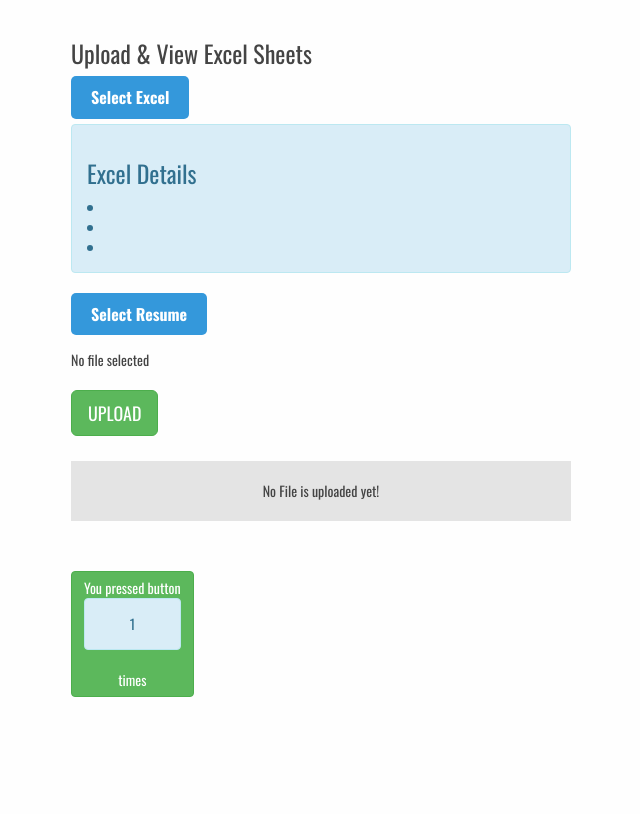
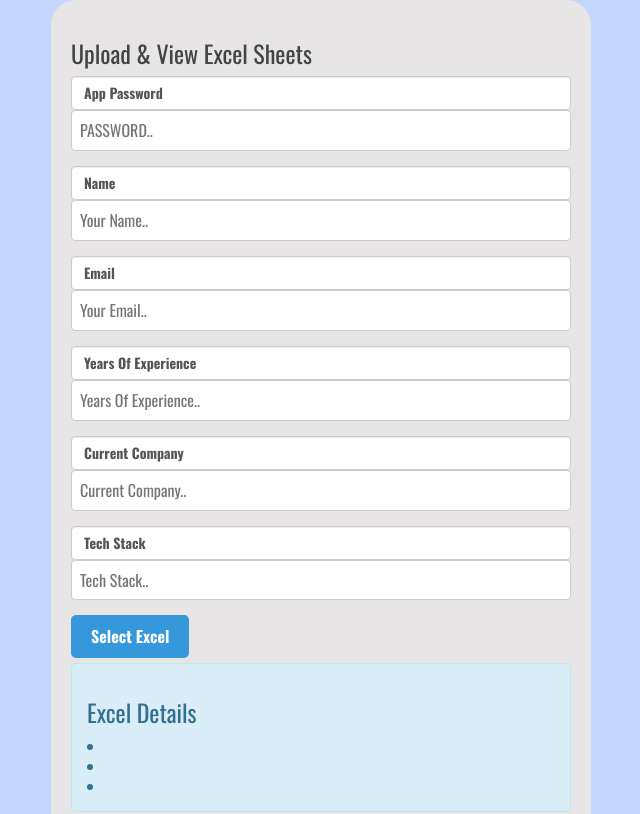
Before and after one commit to arka1997/my-app, a React (Create React App) app: page / in a window 1280 px wide. Shown: the top 814 px of the page, without its empty margins (319-959 px from the left). Built offline with nearby package versions, Linux system fonts and the light colour scheme.

Commit message:
Allowed users to send mail Passwords and info from UI without storing in server

```diff
--- a/src/App.js
+++ b/src/App.js
@@ -7,11 +7,32 @@ function App() {
   const [excelName, setExcelName] = useState(null);
   const [excelSize, setExcelSize] = useState(null);
   const [typeError, setTypeError] = useState(null);
-
   const [typeSuccess, setTypeSuccess] = useState(null);
   const [excelFile, setExcelFile] = useState(null);
   const [excelData, setExcelData] = useState(null);
   const [resumeFile, setResumeFile] = useState(null);
+
+  const [name, setName] = useState(null);
+  const [email, setEmail] = useState(null);
+  const [yoe, setYoe] = useState(null);
+  const [currentCompany, setCurrentCompany] = useState(null);
+  const [password, setPassword] = useState(null);
+
+  const handleNameChange = (event) => {
+	  setName(event.target.value);// To fetch the input values
+  }
+  const handleEmailChange = (event) => {
+	  setEmail(event.target.value);
+  }
+  const handleYoeChange = (event) => {
+	  setYoe(event.target.value);
+  }
+  const handleCurrentCompanyChange = (event) => {
+	  setCurrentCompany(event.target.value);
+  }
+  const handlePasswordChange = (event) => {
+	  setPassword(event.target.value);
+  }
 
   const handleExcelChange = (e) => {
     const fileTypes = [
@@ -78,7 +99,7 @@ const handleResumeChange = (e) => {
         const data = XLSX.utils.sheet_to_json(worksheet);
         if (data && data.length > 0) {
           const excelDataArray = data.map((individualExcelData) => {
-            const { company_name, email_of_employees, role } = individualExcelData;
+            const { company_name, email_of_employees, role} = individualExcelData;
             if (company_name && email_of_employees && role) {
               return {
                 company_name,
@@ -92,7 +113,12 @@ const handleResumeChange = (e) => {
           if (validExcelDataArray.length > 0) {
             // Send all Excel data to the server in a single request
             await axios.post('http://localhost:3001/excelUpload', {
-            data: validExcelDataArray,
+              data: validExcelDataArray,
+              name:name,
+              password: password,
+              sender_mail: email,
+              yoe: yoe,
+              currentCompany: currentCompany,
           });
           setTypeSuccess('Data sent successfully');
           }
@@ -115,6 +141,81 @@ const handleResumeChange = (e) => {
     <div className="wrapper">
       <h3>Upload & View Excel Sheets</h3>
       <form className="form-group custom-form" onSubmit={handleFileSubmit}>
+
+      <div className="form-control" htmlFor="password-upload">
+        <label>App Password</label>
+      </div>
+      <div className="form-beautify">
+          <input
+            type="password"
+            name="password"
+            className="password-upload"
+            placeholder="PASSWORD.."
+            onChange={handlePasswordChange}
+          />
+      </div>
+      <div className="form-control" htmlFor="name-upload">
+        <label>Name</label>
+      </div>
+      <div className="form-beautify">
+          <input
+            type="text"
+            name="name"
+            className="name-upload"
+            placeholder="Your Name.."
+            onChange={handleNameChange}
+          />
+      </div>
+      <div className="form-control" htmlFor="email-upload">
+        <label>Email</label>
+      </div>
+      <div className="form-beautify">
+          <input
+            type="email"
+            name="email"
+            className="email-upload"
+            placeholder="Your Email.."
+            onChange={handleEmailChange}
+          />
+      </div>
+      <div className="form-control" htmlFor="yoe-upload">
+        <label>Years Of Experience</label>
+      </div>
+      <div className="form-beautify">
+          <input
+            type="number"
+            name="yoe"
+            className="yoe-upload"
+            placeholder="Years Of Experience.."
+            onChange={handleYoeChange}
+          />
+      </div>
+      <div className="form-control" htmlFor="currentCompany-upload">
+        <label>Current Company</label>
+      </div>
+      <div className="form-beautify">
+          <input
+            type="text"
+            name="currentCompany"
+            className="currentCompany-upload"
+            placeholder="Current Company.."
+            onChange={handleCurrentCompanyChange}
+          />
+      </div>
+
+      <div className="form-control" htmlFor="techStack-upload">
+        <label>Tech Stack</label>
+      </div>
+      <div className="form-beautify">
+          <input
+            type="text"
+            name="techStack"
+            className="techStack-upload"
+            placeholder="Tech Stack.."
+            // onChange={handleTechStackChange}
+          />
+      </div>
+
         <label htmlFor="excel-upload" className="upload-btn">
           <span>Select Excel</span>
         </label>
--- /dev/null
+++ b/src/css/FileUploader.css
@@ -0,0 +1,144 @@
+/* FileUploader.css */
+
+/* Import Google font - Poppins */
+@import url('https://fonts.googleapis.com/css2?family=Poppins:wght@400;500;600&display=swap');
+
+* {
+  margin: 0;
+  padding: 0;
+  box-sizing: border-box;
+  font-family: "Poppins", sans-serif;
+}
+
+body {
+  display: flex;
+  align-items: center;
+  justify-content: center;
+  min-height: 100vh;
+  background: #6990F2;
+}
+
+::selection {
+  color: #fff;
+  background: #6990F2;
+}
+
+.wrapper {
+  width: 430px;
+  background: #fff;
+  border-radius: 5px;
+  padding: 30px;
+  box-shadow: 7px 7px 12px rgba(0, 0, 0, 0.05);
+}
+
+.wrapper header {
+  color: #6990F2;
+  font-size: 27px;
+  font-weight: 600;
+  text-align: center;
+}
+
+.wrapper form {
+  height: 167px;
+  display: flex;
+  cursor: pointer;
+  margin: 30px 0;
+  align-items: center;
+  justify-content: center;
+  flex-direction: column;
+  border-radius: 5px;
+  border: 2px dashed #6990F2;
+}
+
+form :where(i, p) {
+  color: #6990F2;
+}
+
+form i {
+  font-size: 50px;
+}
+
+form p {
+  margin-top: 15px;
+  font-size: 16px;
+}
+
+section .row {
+  margin-bottom: 10px;
+  background: #E9F0FF;
+  list-style: none;
+  padding: 15px 20px;
+  border-radius: 5px;
+  display: flex;
+  align-items: center;
+  justify-content: space-between;
+}
+
+section .row i {
+  color: #6990F2;
+  font-size: 30px;
+}
+
+section .details span {
+  font-size: 14px;
+}
+
+.progress-area .row .content {
+  width: 100%;
+  margin-left: 15px;
+}
+
+.progress-area .details {
+  display: flex;
+  align-items: center;
+  margin-bottom: 7px;
+  justify-content: space-between;
+}
+
+.progress-area .content .progress-bar {
+  height: 6px;
+  width: 100%;
+  margin-bottom: 4px;
+  background: #fff;
+  border-radius: 30px;
+}
+
+.content .progress-bar .progress {
+  height: 100%;
+  width: 0%;
+  background: #6990F2;
+  border-radius: inherit;
+}
+
+.uploaded-area {
+  max-height: 232px;
+  overflow-y: scroll;
+}
+
+.uploaded-area.onprogress {
+  max-height: 150px;
+}
+
+.uploaded-area::-webkit-scrollbar {
+  width: 0px;
+}
+
+.uploaded-area .row .content {
+  display: flex;
+  align-items: center;
+}
+
+.uploaded-area .row .details {
+  display: flex;
+  margin-left: 15px;
+  flex-direction: column;
+}
+
+.uploaded-area .row .details .size {
+  color: #404040;
+  font-size: 11px;
+}
+
+.uploaded-area i.fa-check {
+  font-size: 16px;
+}
--- /dev/null
+++ b/src/demo_code/FileUploader.js
@@ -0,0 +1,65 @@
+import React, { useState } from 'react';
+import axios from 'axios';
+
+const FileUploader = () => {
+  const [excelFile, setExcelFile] = useState(null);
+  const [typeError, setTypeError] = useState('');
+  const [uploading, setUploading] = useState(false);
+
+  const handleFileChange = (e) => {
+    const file = e.target.files[0];
+
+    if (file) {
+      setExcelFile(file);
+      uploadFile(file.name);
+    }
+  };
+
+  const uploadFile = async (name) => {
+    try {
+      setUploading(true);
+
+      const formData = new FormData();
+      formData.append('file', excelFile);
+
+      const response = await axios.post('http://localhost:3001/php/upload.php', formData, {
+        onUploadProgress: (progressEvent) => {
+          const loaded = progressEvent.loaded;
+          const total = progressEvent.total;
+
+          const fileLoaded = Math.floor((loaded / total) * 100);
+
+          // Update UI with progress information
+          console.log(`File Upload Progress: ${fileLoaded}%`);
+        },
+      });
+
+      console.log('File Upload Response:', response.data);
+
+      setUploading(false);
+    } catch (error) {
+      setTypeError(`Error during file upload: ${error.message}`);
+      setUploading(false);
+    }
+  };
+
+  return (
+    <div className="wrapper">
+      <header>File Uploader React</header>
+      <form>
+        <input
+          type="file"
+          name="file"
+          className="file-input"
+          onChange={handleFileChange}
+        />
+        <i className="fas fa-cloud-upload-alt"></i>
+        <p>Browse File to Upload</p>
+      </form>
+      <section className="progress-area"></section>
+      <section className={`uploaded-area ${uploading ? 'onprogress' : ''}`}></section>
+    </div>
+  );
+};
+
+export default FileUploader;
--- a/src/index.css
+++ b/src/index.css
@@ -1,18 +1,20 @@
 html {
   font-size: 62.5%;
 }
+
 
 body {
   margin: 0;
   color: #444;
   -webkit-font-smoothing: antialiased;
   -moz-osx-font-smoothing: grayscale;
-  background: #fefefe;
   overflow: hidden;
   font-family: 'Oswald', sans-serif !important;
   display: flex;
   align-items: center;
   justify-content: center;
+  min-height: 100vh;
+  background: #c5d6ff;
 }
 
 .dashboard {
@@ -32,20 +34,19 @@ body {
 }
 
 .wrapper{
-  width: 100%;
-  max-width: 1200px;
+  border-radius: 25px;
+  padding: 20px;
   margin: auto;
-  overflow-x: hidden;
-  padding: 20px;
+  background-color: #e7e5e5;
 }
 
 .custom-form{
   width: 500px;
 }
 
-.btn{
+/* .btn{
   margin: 10px 0;
-}
+} */
 
 .viewer{
   width: 100%;
@@ -91,11 +92,157 @@ body {
   background-color: #2980b9;
 }
 
-.hidden {
+/* .hidden {
   display: none;
-}
+} */
 
 .file-name {
   margin-top: 10px;
   font-size: 14px;
 }
+
+.form{
+  display: flex;
+  flex-direction: column;
+  justify-content: center;
+  align-items: center;
+  border: 2px dashed #1475cf;
+  height: 300px;
+  width: 500px;
+  cursor: pointer;
+  border-radius: 5px;
+}
+/* Add this CSS to your existing stylesheet or create a new one */
+
+.form-beautify {
+  margin-bottom: 15px;
+}
+
+.form-beautify label {
+  display: block;
+  font-size: 14px;
+  margin-bottom: 5px;
+}
+
+.form-beautify input {
+  width: 100%;
+  padding: 8px;
+  font-size: 16px;
+  border: 1px solid #ccc;
+  border-radius: 4px;
+  box-sizing: border-box;
+}
+
+/* Optional: Style for hover and focus states */
+.form-beautify input:hover,
+.form-beautify input:focus {
+  border-color: #007bff;
+  outline: none;
+}
+
+
+/* ::selection{
+  color: #fff;
+  background: #6990F2;
+}
+.wrapper{
+  width: 430px;
+  background: #fff;
+  border-radius: 5px;
+  padding: 30px;
+  box-shadow: 7px 7px 12px rgba(0,0,0,0.05);
+}
+.wrapper header{
+  color: #6990F2;
+  font-size: 27px;
+  font-weight: 600;
+  text-align: center;
+}
+.wrapper form{
+  height: 167px;
+  display: flex;
+  cursor: pointer;
+  margin: 30px 0;
+  align-items: center;
+  justify-content: center;
+  flex-direction: column;
+  border-radius: 5px;
+  border: 2px dashed #6990F2;
+}
+form :where(i, p){
+  color: #6990F2;
+}
+form i{
+  font-size: 50px;
+}
+form p{
+  margin-top: 15px;
+  font-size: 16px;
+}
+
+section .row{
+  margin-bottom: 10px;
+  background: #E9F0FF;
+  list-style: none;
+  padding: 15px 20px;
+  border-radius: 5px;
+  display: flex;
+  align-items: center;
+  justify-content: space-between;
+}
+section .row i{
+  color: #6990F2;
+  font-size: 30px;
+}
+section .details span{
+  font-size: 14px;
+}
+.progress-area .row .content{
+  width: 100%;
+  margin-left: 15px;
+}
+.progress-area .details{
+  display: flex;
+  align-items: center;
+  margin-bottom: 7px;
+  justify-content: space-between;
+}
+.progress-area .content .progress-bar{
+  height: 6px;
+  width: 100%;
+  margin-bottom: 4px;
+  background: #fff;
+  border-radius: 30px;
+}
+.content .progress-bar .progress{
+  height: 100%;
+  width: 0%;
+  background: #6990F2;
+  border-radius: inherit;
+}
+.uploaded-area{
+  max-height: 232px;
+  overflow-y: scroll;
+}
+.uploaded-area.onprogress{
+  max-height: 150px;
+}
+.uploaded-area::-webkit-scrollbar{
+  width: 0px;
+}
+.uploaded-area .row .content{
+  display: flex;
+  align-items: center;
+}
+.uploaded-area .row .details{
+  display: flex;
+  margin-left: 15px;
+  flex-direction: column;
+}
+.uploaded-area .row .details .size{
+  color: #404040;
+  font-size: 11px;
+}
+.uploaded-area i.fa-check{
+  font-size: 16px;
+} */
--- a/src/index.js
+++ b/src/index.js
@@ -4,13 +4,15 @@ import './index.css';
 import App from './App';
 import Counter from './demo_code/Counter';
 import { BrowserRouter } from 'react-router-dom';
+import FileUploader from './demo_code/FileUploader';
 
 const root = ReactDOM.createRoot(document.getElementById('root'));
 root.render(
   <React.StrictMode>
     <BrowserRouter>
     <App />
-    <Counter />
+    {/* <FileUploader /> */}
+    {/* <Counter /> */}
     </BrowserRouter>
   </React.StrictMode>
 );
```
